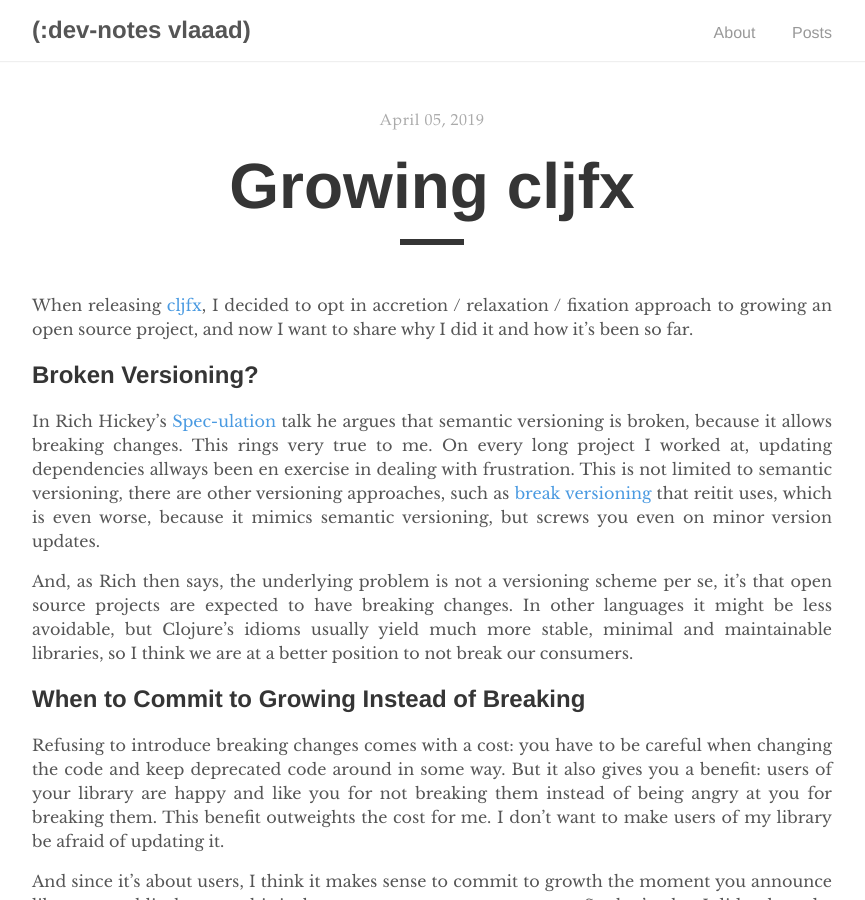
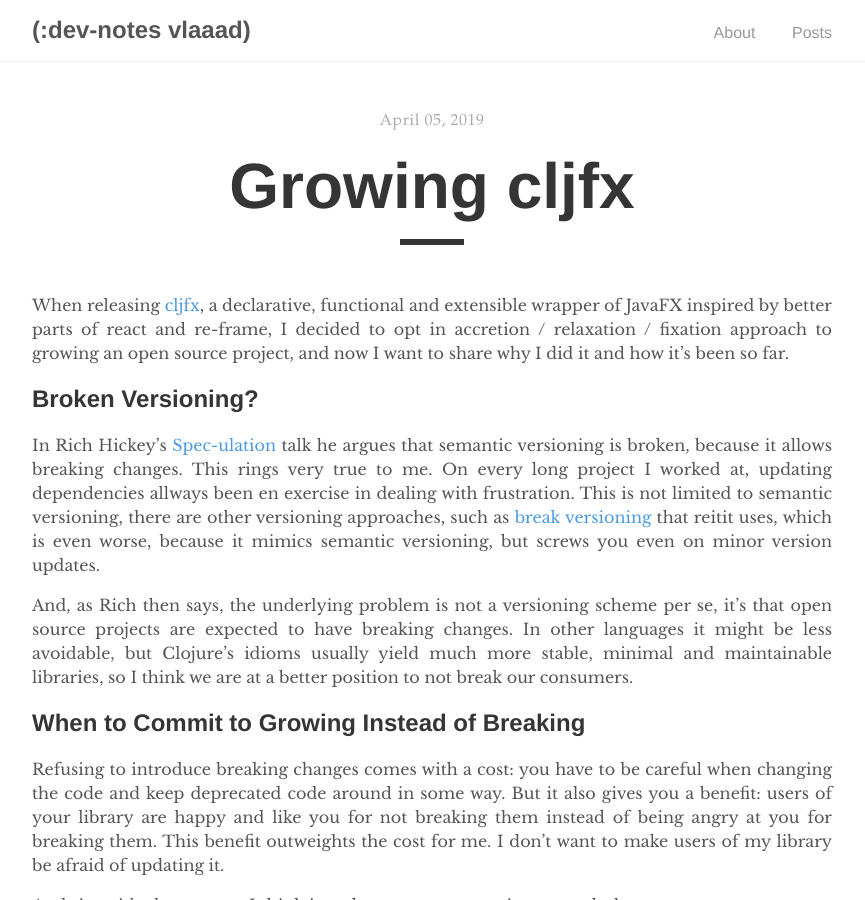
Before and after one commit to vlaaad/vlaaad.github.io, a Jekyll site: the page built from _posts/2019-04-05-growing-cljfx.md, in a window 1280 px wide and 900 px high. Shown: the whole window, without its empty margins (208-1073 px from the left). Built offline with Jekyll 4.4.1, drawn with Linux system fonts in a browser that asks for light colours.

Commit message:
Add a not about what cljfx is

```diff
--- a/_posts/2019-04-05-growing-cljfx.md
+++ b/_posts/2019-04-05-growing-cljfx.md
@@ -4,7 +4,7 @@ title: "Growing cljfx"
 description: "When releasing cljfx, I decided to opt in accretion / relaxation / fixation approach to growing an open source project, and now I want to share why I did it and how it's been so far"
 date: 2019-04-05
 ---
-When releasing [cljfx](https://github.com/cljfx/cljfx), I decided to opt in accretion / relaxation / fixation approach to growing an open source project, and now I want to share why I did it and how it's been so far.
+When releasing [cljfx](https://github.com/cljfx/cljfx), a declarative, functional and extensible wrapper of JavaFX inspired by better parts of react and re-frame, I decided to opt in accretion / relaxation / fixation approach to growing an open source project, and now I want to share why I did it and how it's been so far.
 
 ## Broken Versioning?
 
```
